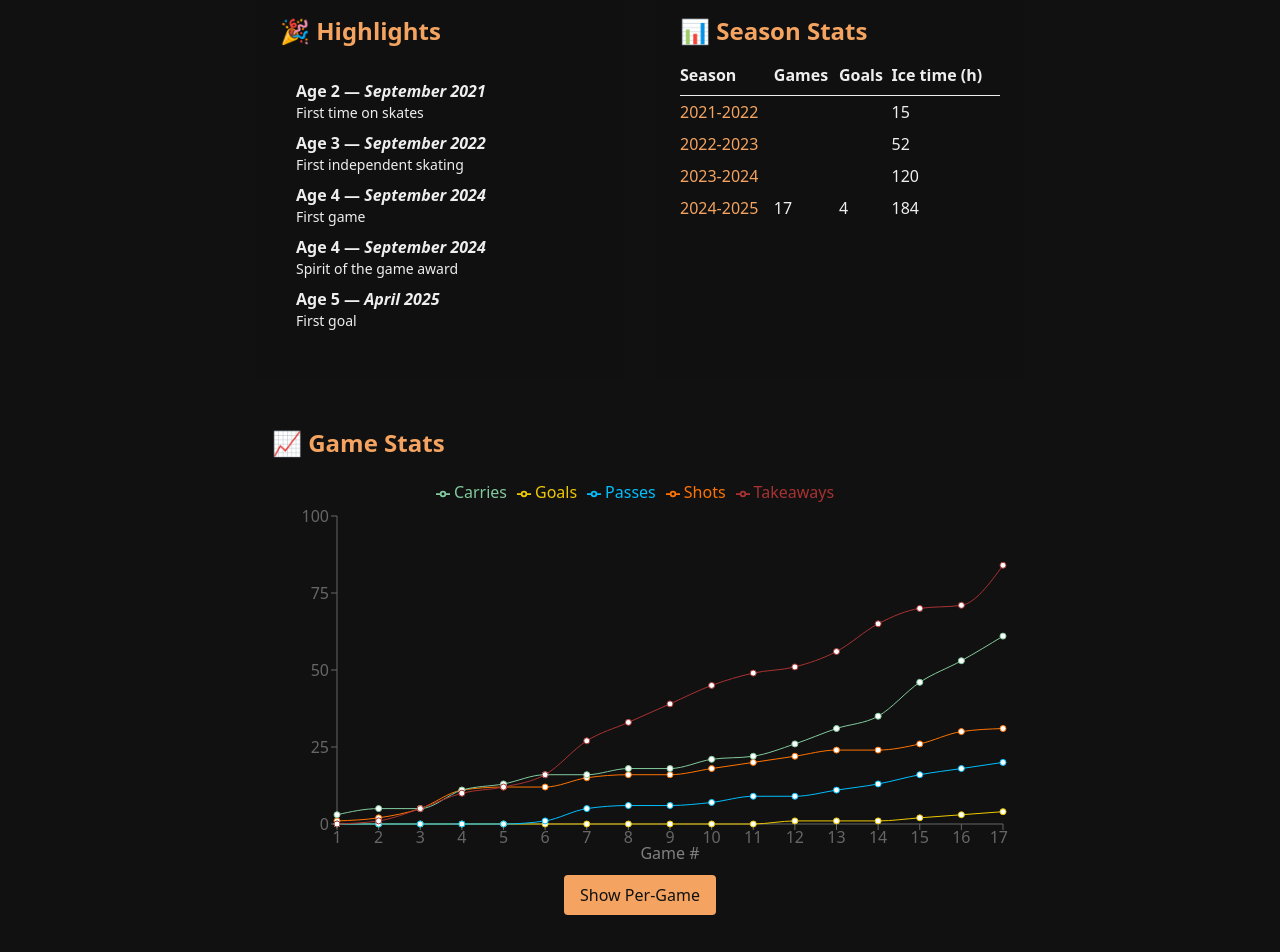
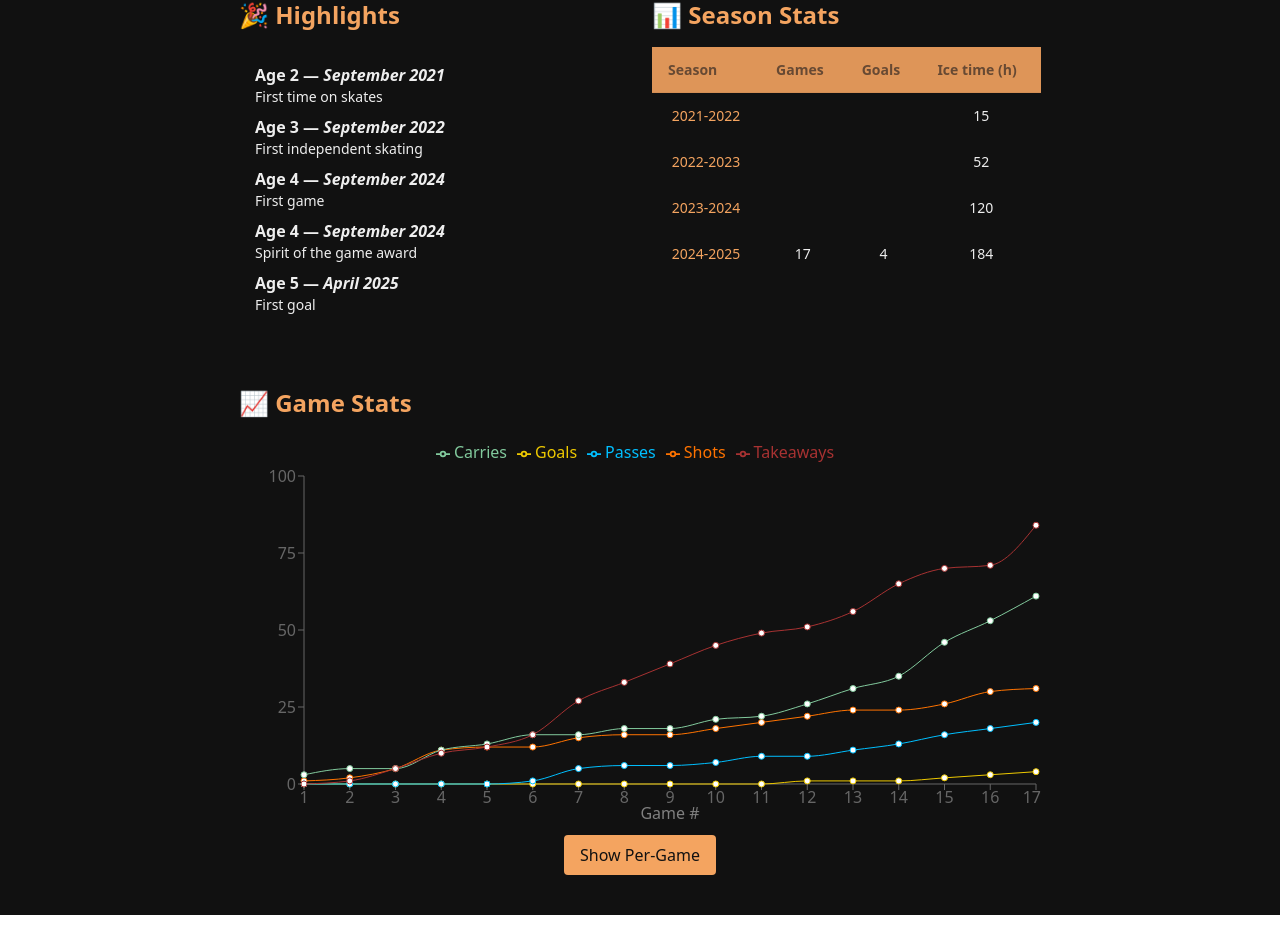
Before and after one commit to creamy-seas/bigv-portfolio, a React (Vite) app: page / in a window 1280 px wide. Shown: the part 694-1646 px from the top of the page. After the commit the page ends 1609 px from the top, so only its background shows below. Built offline with nearby package versions, Linux system fonts and the light colour scheme.

Commit message:
style: improved look of table

```diff
--- a/src/pages/LandingPage/GameGraph.tsx
+++ b/src/pages/LandingPage/GameGraph.tsx
@@ -33,7 +33,7 @@ const GameGraph: React.FC = () => {
   }, [data, cumulative]);
 
   return (
-    <div className="p-4 max-w-4xl mx-auto">
+    <div className="p-2 max-w-4xl mx-auto">
       <h2 className="text-2xl font-semibold text-myflame mb-4">
         📈 Game Stats
       </h2>
--- a/src/pages/LandingPage/Highlights.tsx
+++ b/src/pages/LandingPage/Highlights.tsx
@@ -37,7 +37,7 @@ const Highlights: React.FC = () => {
   ];
 
   return (
-    <section className="bg-bg/80 p-6 rounded-lg overflow-auto">
+    <section className="p-2 rounded-lg overflow-auto">
       <h2 className="text-2xl font-semibold text-myflame mb-4">
         🎉 Highlights
       </h2>
--- a/src/pages/LandingPage/SeasonTable.tsx
+++ b/src/pages/LandingPage/SeasonTable.tsx
@@ -36,15 +36,15 @@ const SeasonTable: React.FC = () => {
   ];
 
   return (
-    <section className="bg-bg/80 p-6 rounded-lg overflow-auto">
+    <section className="p-2 rounded-lg overflow-auto">
       <h2 className="text-2xl font-semibold text-myflame mb-4">
         📊 Season Stats
       </h2>
-      <table className="min-w-full text-fg">
-        <thead>
+      <table className="table table-compact w-full text-center">
+        <thead className="bg-myflame/90">
           <tr>
             {["Season", "Games", "Goals", "Ice time (h)"].map((h) => (
-              <th key={h} className="border-b pb-2 text-left">
+              <th key={h} className="text-left">
                 {h}
               </th>
             ))}
@@ -52,8 +52,8 @@ const SeasonTable: React.FC = () => {
         </thead>
         <tbody>
           {data.map((r, i) => (
-            <tr key={i} className="even:bg-bg/70">
-              <td className="py-1 text-myflame">{r.season}</td>
+            <tr key={i} className="hover">
+              <td className="font-medium text-myflame">{r.season}</td>
               <td>{r.games}</td>
               <td>{r.goals}</td>
               <td>{r.iceTime}</td>
--- a/src/pages/LandingPage/index.tsx
+++ b/src/pages/LandingPage/index.tsx
@@ -20,7 +20,7 @@ const LandingPage: React.FC = () => (
         View Gallery
       </Link>
     </div>
-    <div className="grid grid-cols-1 md:grid-cols-2 gap-8">
+    <div className="grid grid-cols-1 md:grid-cols-2 gap-2">
       <Highlights />
       <SeasonTable />
     </div>
--- a/src/style.css
+++ b/src/style.css
@@ -8,7 +8,7 @@
   --color-fg: #eee;
 
   /** Max size off the page */
-  --size-root: 800px;
+  --size-root: 850px;
 }
 
 @layer base {
```
